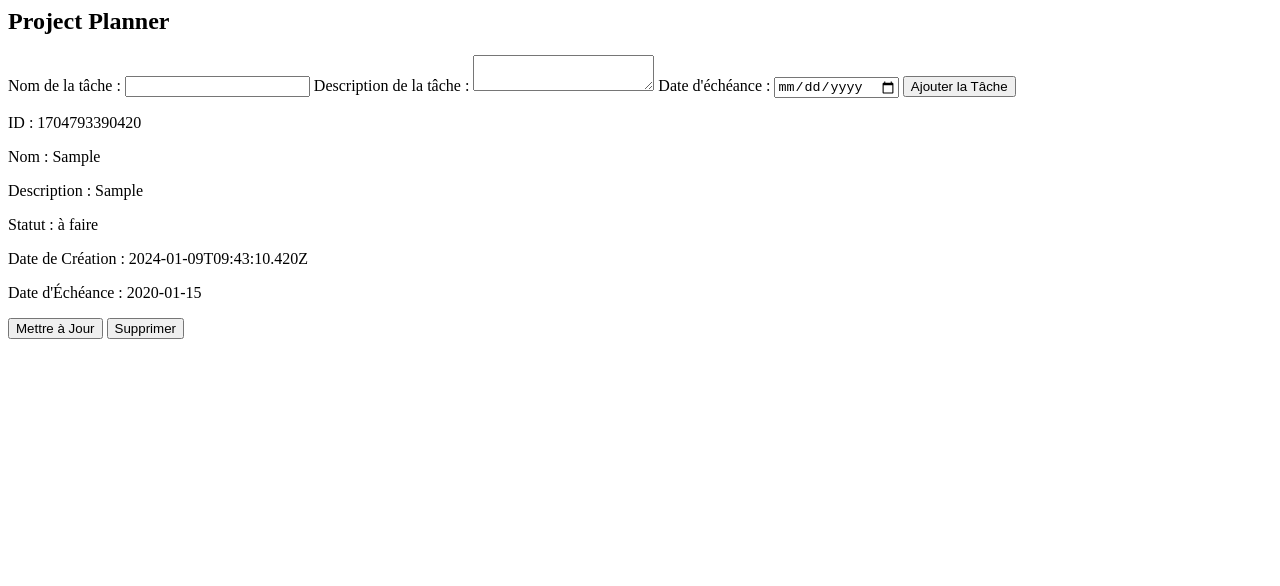
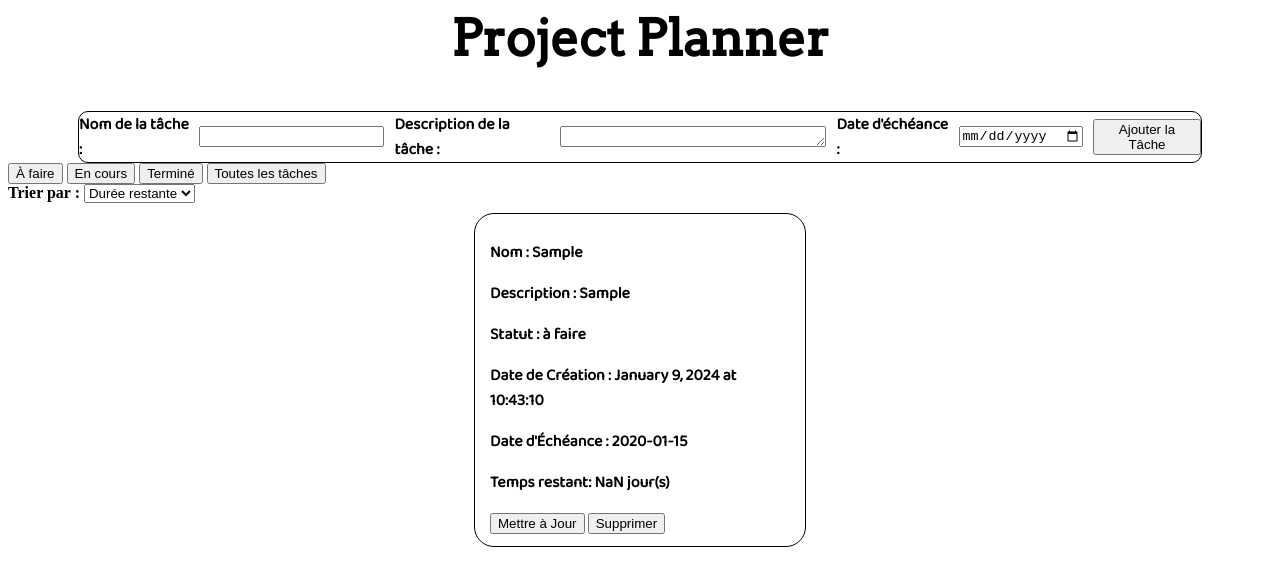
Before and after one commit to JustAlex6s/project-planner, a plain HTML site: page index.html in a window 1280 px wide. Both pictures are taken after typing "Sample", "Sample", "2020-01-15" into the empty fields and a click on the button "Ajouter la Tâche". Drawn offline with Linux system fonts and the light colour scheme.

Commit message:
scss et javascript

```diff
--- a/index.html
+++ b/index.html
@@ -2,6 +2,13 @@
   <head>
     <meta charset="UTF-8" />
     <meta name="viewport" content="width=device-width, initial-scale=1.0" />
+    <link rel="preconnect" href="https://fonts.gstatic.com/" crossorigin>
+<link href="https://fonts.googleapis.com/css2?family=Baloo+2&display=swap" rel="stylesheet">
+<link rel="preconnect" href="https://fonts.googleapis.com%22%3E/">
+<link rel="preconnect" href="https://fonts.gstatic.com/" crossorigin>
+<link href="https://fonts.googleapis.com/css2?family=Arvo&display=swap" rel="stylesheet">
+<link href="style.css" rel="stylesheet">
+
     <title>Project Planner</title>
   </head>
   <body>
@@ -20,6 +27,21 @@
         <button onclick="ajouterTache()">Ajouter la Tâche</button>
     </div>
 
+    <div id="filtre-statut">
+      <button onclick="filtrerTaches('à faire')">À faire</button>
+      <button onclick="filtrerTaches('en cours')">En cours</button>
+      <button onclick="filtrerTaches('terminé')">Terminé</button>
+      <button onclick="afficherToutesTaches()">Toutes les tâches</button>
+  </div>
+
+  <div>
+    <label for="triTaches">Trier par :</label>
+    <select id="triTaches" onchange="trierTaches()">
+        <option value="tempsRestant">Durée restante</option>
+        <option value="nom">Nom</option>
+    </select>
+</div>
+
     <div id="liste-taches">
 
     <script src="script.js"></script>
--- a/script.js
+++ b/script.js
@@ -8,13 +8,24 @@ function ajouterTache() {
         alert("Le nom de la tâche et la date d'échéance sont requis !");
         return;
     }
+     // Valider la longueur du nom de la tâche
+     if (nomTache.length < 3 || nomTache.length > 256) {
+        alert("Le nom de la tâche doit contenir entre 3 et 256 caractères.");
+        return;
+    }
+
+    // Valider la longueur de la description de la tâche
+    if (descriptionTache.length < 5 || descriptionTache.length > 1024) {
+        alert("La description de la tâche doit contenir entre 5 et 1024 caractères.");
+        return;
+    }
 
     // Générer un identifiant unique
     const idTache = new Date().getTime();
 
     // Définir le statut par défaut et la date de création
     const statutTache = 'à faire';
-    const dateCreation = new Date().toISOString();
+    const dateCreation = new Date().toLocaleString('en-US', { timeZone: 'Europe/Brussels', year: 'numeric', month: 'long', day: 'numeric', hour: '2-digit', minute: '2-digit', second: '2-digit', hour12: false  });
 
     // Créer l'objet tâche
     const tache = {
@@ -38,25 +49,54 @@ function ajouterTache() {
     document.getElementById('dateEcheance').value = '';
 }
 
-// Fonction pour mettre à jour la liste des tâches
-function mettreAJourListeTaches() {
+function calculerTempsRestant(dateCreation, dateEcheance) {
+    const dateCreationObj = new Date(dateCreation);
+    const dateEcheanceObj = new Date(dateEcheance);
+
+    const differenceEnMillisecondes = dateCreationObj - dateEcheanceObj ;
+    const differenceEnJours = Math.floor(differenceEnMillisecondes / (1000 * 60 * 60 * 24));
+
+    return differenceEnJours;
+}
+
+// Fonction pour mettre à jour la liste des tâches en fonction du statut
+function mettreAJourListeTaches(statutFiltre) {
     const listeTachesElement = document.getElementById('liste-taches');
     listeTachesElement.innerHTML = '';
-taches.forEach(tache => {
+
+    const tachesAffichees = statutFiltre
+        ? taches.filter(tache => tache.statut === statutFiltre)
+        : taches;
+
+    tachesAffichees.forEach(tache => {
         const elementTache = document.createElement('div');
+        const tempsRestant = calculerTempsRestant(tache.dateCreation, tache.dateEcheance);
         elementTache.innerHTML =
-        ` <p>ID : ${tache.id}</p>
+        `
             <p>Nom : ${tache.nom}</p>
             <p>Description : ${tache.description || 'N/A'}</p>
             <p>Statut : ${tache.statut}</p>
             <p>Date de Création : ${tache.dateCreation}</p>
             <p>Date d'Échéance : ${tache.dateEcheance}</p>
+            <p>Temps restant: ${tempsRestant} jour(s)</p>
             <button onclick="mettreAJourTache(${tache.id})">Mettre à Jour</button>
             <button onclick="supprimerTache(${tache.id})">Supprimer</button>
-            ` ;
+        ` ;
+
         listeTachesElement.appendChild(elementTache);
     });
 }
+
+// Fonction pour filtrer les tâches par statut
+function filtrerTaches(statut) {
+    mettreAJourListeTaches(statut);
+}
+
+// Fonction pour afficher toutes les tâches
+function afficherToutesTaches() {
+    mettreAJourListeTaches();
+}
+
 
 // Fonction pour mettre à jour le statut d'une tâche
 function mettreAJourTache(id) {
@@ -90,6 +130,23 @@ function supprimerTache(id) {
         alert('Tâche non trouvée.');
     }
 }
+// Fonction pour trier les tâches
+function trierTaches() {
+    const critereTri = document.getElementById('triTaches').value;
+
+    if (critereTri === 'tempsRestant') {
+        taches.sort((a, b) => {
+            const tempsRestantA = calculerTempsRestant(a.dateCreation, a.dateEcheance);
+            const tempsRestantB = calculerTempsRestant(b.dateCreation, b.dateEcheance);
+            return tempsRestantB - tempsRestantA; // Inversion ici pour trier du plus grand au plus petit
+        });
+    } else if (critereTri === 'nom') {
+        taches.sort((a, b) => a.nom.localeCompare(b.nom));
+    }
+
+    mettreAJourListeTaches();
+}
+
 // Tableau de tâches pour stocker les tâches
 let taches = [];
 
--- /dev/null
+++ b/style.scss
@@ -0,0 +1,57 @@
+h2 {
+    display: flex;
+    flex-direction: row;
+    justify-content: center;
+   font-family: 'Arvo', serif;
+    font-size: 50px;
+  }
+
+  div#formulaire-tache {
+    justify-content: center;
+    border: 1px solid black;
+    border-radius: 10px;
+    margin: 0px 70px 0px 70px;
+    justify-content: space-evenly;
+  }
+
+  #formulaire-tache {
+    display: flex;
+    flex-direction: row;
+    align-items: center;
+    font-family: "Baloo 2", sans-serif;
+  }
+
+  div#liste-taches {
+    display: flex;
+    align-content: center;
+    justify-content: center;
+    flex-wrap: wrap;
+  }
+
+  div#liste-taches > div {
+    border: 1px solid black;
+    width: 300px;
+    border-radius: 20px;
+    padding: 10px 15px 10px 15px;
+    margin: 10px;
+    font-family: "Baloo 2", sans-serif;
+    font-weight: bold;
+  }
+
+  input#nomTache {
+    margin: 10px;
+  }
+
+  textarea#descriptionTache {
+    margin: 10px;
+    width: 280px;
+    height: 21px;
+  }
+
+  input#dateEcheance {
+    margin: 10px;
+  }
+
+  label {
+    font-weight: bold;
+  }
```
Also changed, not shown: style.css (added), 1 other file.
